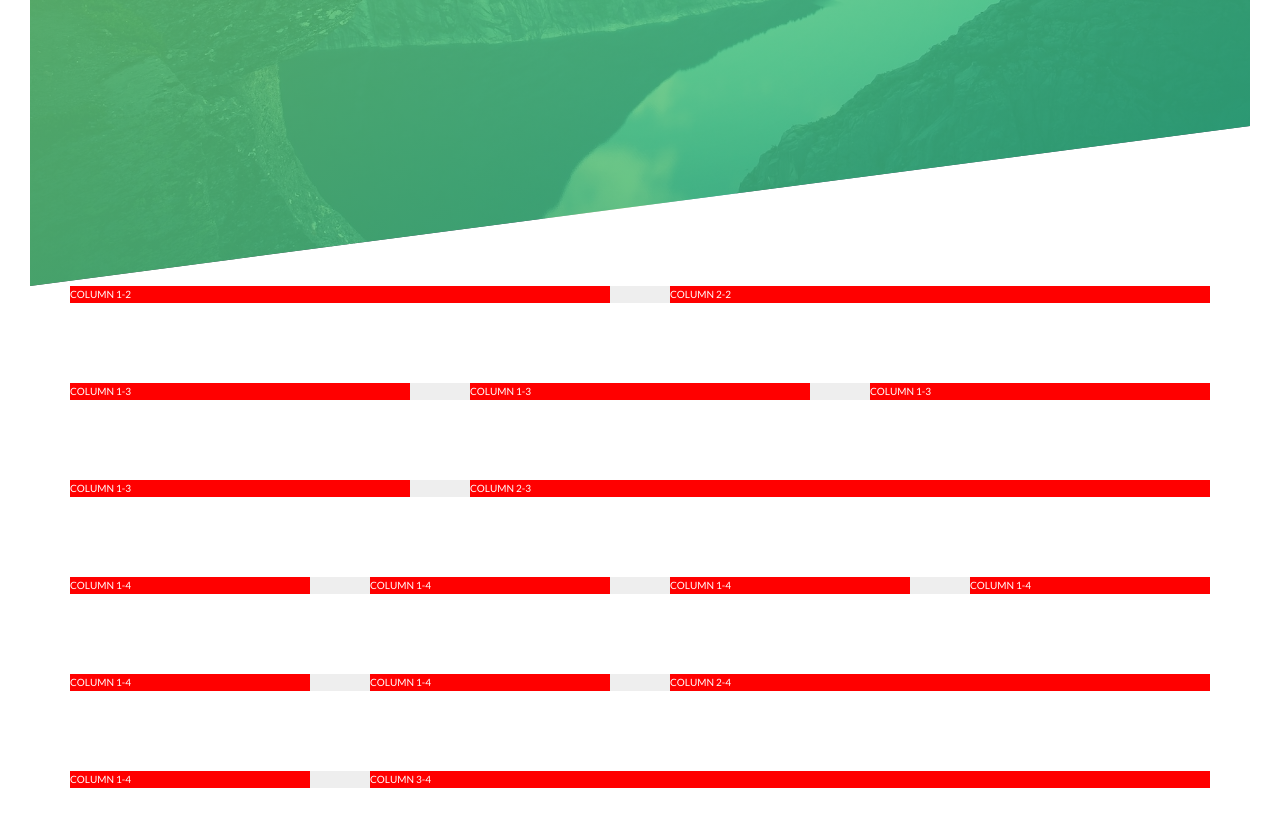
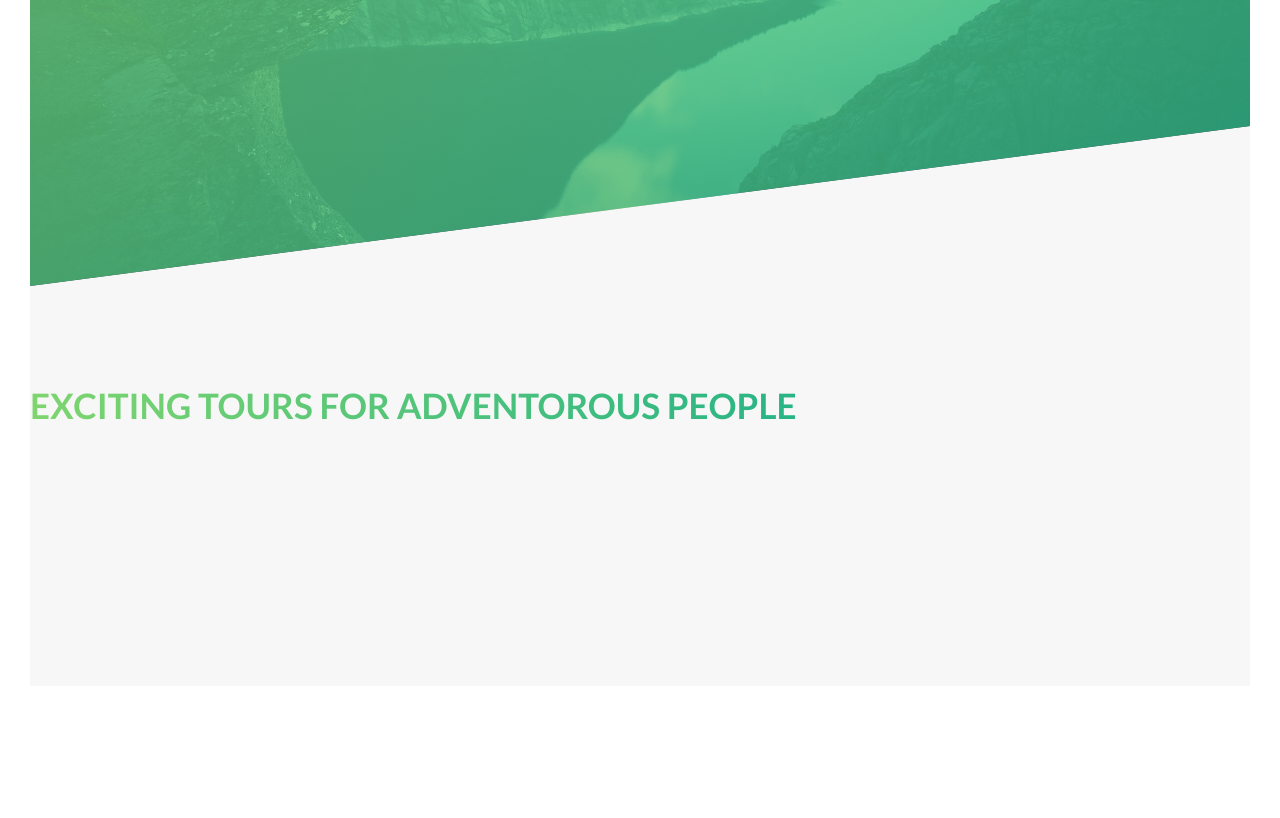
Before and after one commit to ing-arriola/ToursWebPage, a website: page index.html in a window 1280 px wide. Shown: the part 504-1322 px from the top of the page. After the commit the page ends 1220 px from the top, so only its background shows below. Drawn offline with Linux system fonts and the light colour scheme.

Commit message:
added about section and its styles

```diff
--- a/index.html
+++ b/index.html
@@ -30,6 +30,14 @@
       </div>
     </header>
 
+    <main>
+      <section class="section-about">
+        <h2 class="heading-secondary">Exciting tours for adventorous people</h2>
+      </section>
+    </main>
+
+    <!--
+
         <article class="test-grid">
           <div class="row">
             <div class="col-1-2">COLUMN 1-2</div>
@@ -60,5 +68,7 @@
             <div class="col-3-4">COLUMN 3-4</div>
           </div>
         </article>
+
+    -->
   </body>
 </html>
--- a/sass/abstracts/_variables.scss
+++ b/sass/abstracts/_variables.scss
@@ -1,6 +1,8 @@
 $color-primary: #55c57a;
 $color-primary-light: #7ed56f;
 $color-primary-dark: #28b485;
+
+$color-grey-light-1: #f7f7f7;
 $color-gray-dark: #777;
 $color-white: #fff;
 
--- a/sass/base/_typography.scss
+++ b/sass/base/_typography.scss
@@ -41,3 +41,17 @@ body {
     text-align: center;
   }
 }
+
+.heading-secondary {
+  font-size: 3.5rem;
+  text-transform: uppercase;
+  font-weight: 700;
+  background-image: linear-gradient(
+    to right,
+    $color-primary-light,
+    $color-primary-dark
+  );
+  display: inline-block;
+  -webkit-background-clip: text;
+  color: transparent;
+}
--- a/sass/pages/_home.scss
+++ b/sass/pages/_home.scss
@@ -0,0 +1,5 @@
+.section-about {
+  background: $color-grey-light-1;
+  padding: 25rem 0;
+  margin-top: -20vh;
+}
```
Also changed, not shown: css/style.css. Lines whose indentation alone changed are shown as unchanged.
